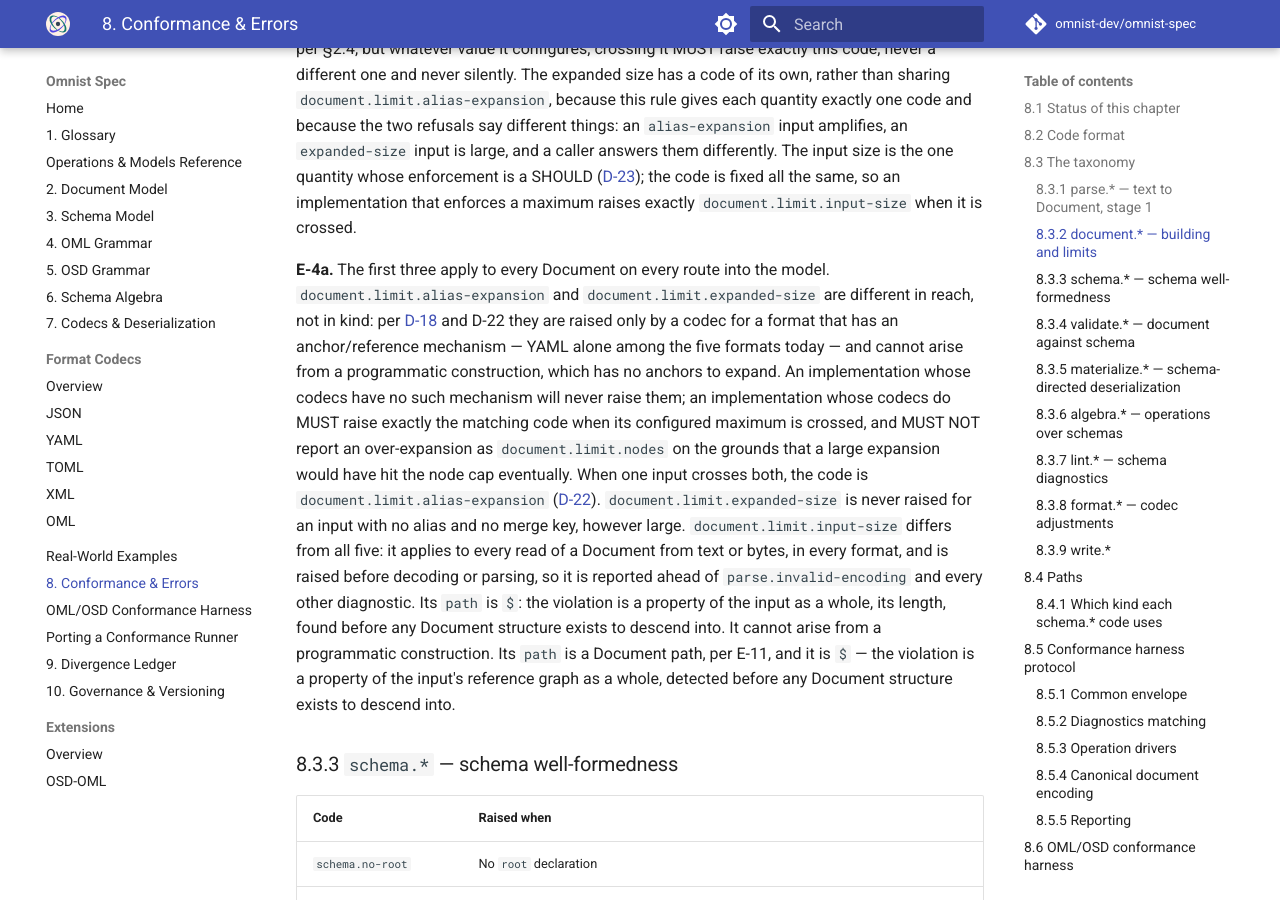
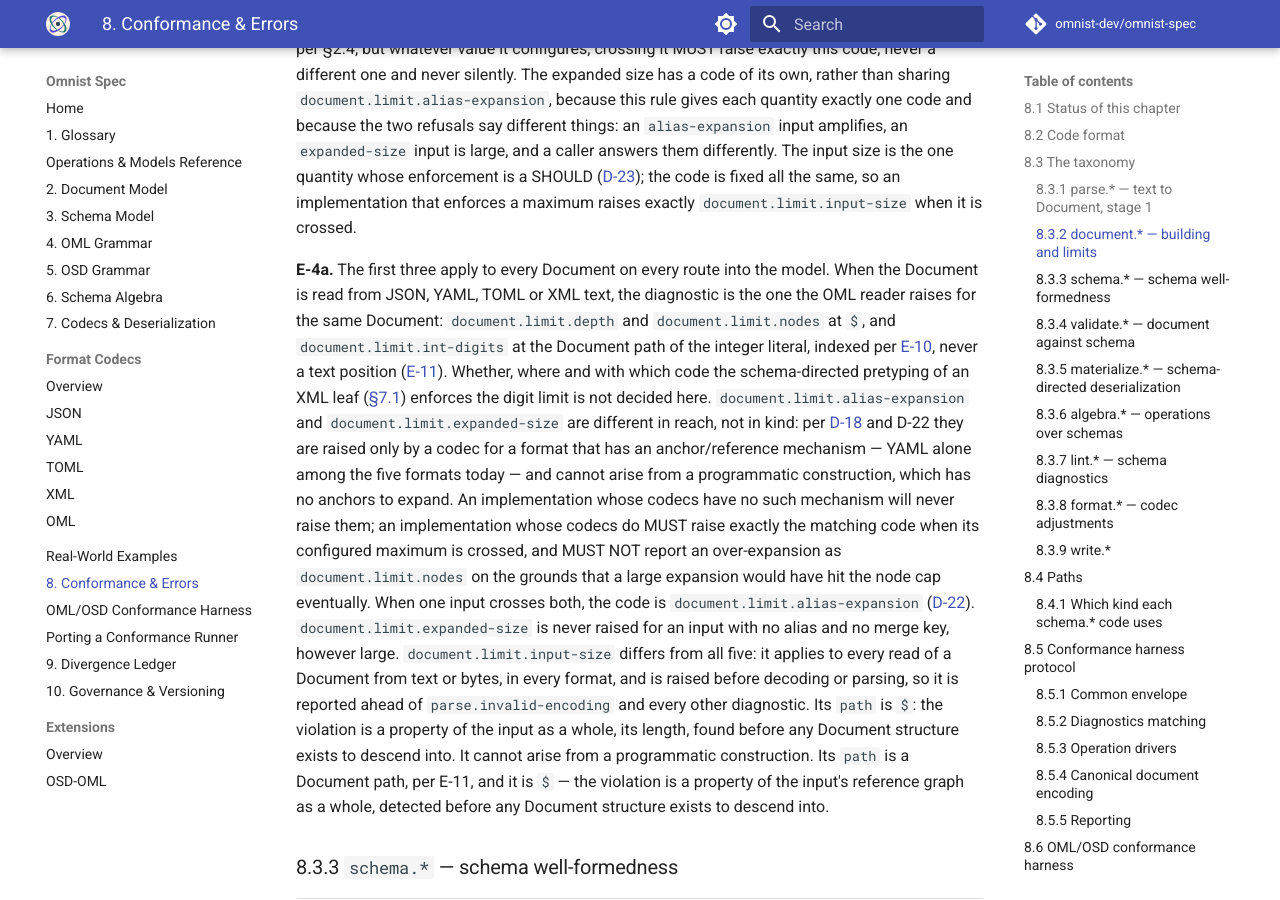
Before and after one commit to omnist-dev/omnist-spec, an MkDocs documentation site: the page built from docs/08-conformance-and-errors.md, in a window 1280 px wide and 900 px high, scrolled down 4855 px. Built offline with MkDocs 1.6.1 and Material for MkDocs 9.7.7, drawn with Linux system fonts in a browser that asks for light colours; comment, search, counter and statistics services are not loaded.

Commit message:
Add safety-limit vectors for JSON, YAML, TOML and XML (D-9, E-4a) (#142)
D-9 says the depth, node-count and integer-digit limits apply on every
route, but all nine limits vectors used the OML reader. Add 26 vectors, each
the same Document as an existing OML limits vector read through another
format: decimal integer digits for JSON, YAML and TOML (sign excluded, an
indexed array element, a nested label), and depth and node count for JSON,
YAML, TOML and XML.

E-4a now says that for a Document read from JSON, YAML, TOML or XML text the
diagnostic is the one the OML reader raises for the same Document (depth and
nodes at $, int-digits at the literal's Document path), never a text
position. The schema-pretyped XML integer case is stated as not decided.

Not decided here: digit counting for hex/octal/binary/underscored/
sexagesimal integers, where XML pretyping and materialize enforce the
limit, and the policy for a number literal that overflows to infinity.

Ledger vector counts updated.

Co-Authored-By: Claude Sonnet 5.5 <noreply@anthropic.com>

```diff
--- a/docs/08-conformance-and-errors.md
+++ b/docs/08-conformance-and-errors.md
@@ -187,7 +187,14 @@ the code is fixed all the same, so an implementation that enforces a maximum
 raises exactly `document.limit.input-size` when it is crossed.
 
 **E-4a.** The first three apply to every Document on every route into the
-model. `document.limit.alias-expansion` and `document.limit.expanded-size` are
+model. When the Document is read from JSON, YAML, TOML or XML text, the
+diagnostic is the one the OML reader raises for the same Document:
+`document.limit.depth` and `document.limit.nodes` at `$`, and
+`document.limit.int-digits` at the Document path of the integer literal,
+indexed per [E-10](#84-paths), never a text position
+([E-11](#84-paths)). Whether, where and with which code the schema-directed
+pretyping of an XML leaf ([§7.1](07-codecs-and-deserialization.md#71-two-stages))
+enforces the digit limit is not decided here. `document.limit.alias-expansion` and `document.limit.expanded-size` are
 different in reach, not in kind: per
 [D-18](02-document-model.md#241-bounding-alias-expansion) and D-22 they are
 raised only by a codec for a format that has an anchor/reference mechanism —
```
Also changed, not shown: docs/09-divergence-ledger.md (+2 -2 lines), test-suite/README.md (+1 -1 lines), 1 other file.
